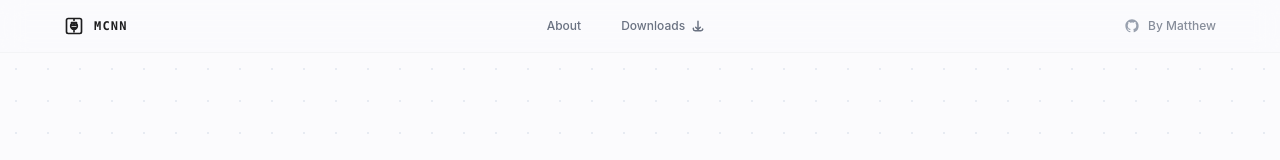
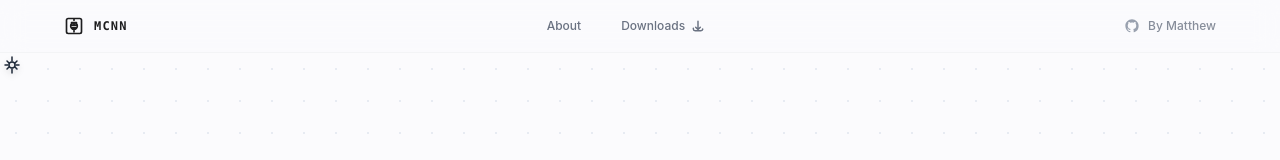
Before and after one commit to Shekwoyan/microscan-app, a React (Vite) app: page / in a window 1280 px wide. Shown: the top 160 px of the page. Built offline with nearby package versions, Linux system fonts and the light colour scheme.

Commit message:
Add cleanly looping and landing mosquito bug animation

```diff
--- a/src/App.jsx
+++ b/src/App.jsx
@@ -270,6 +270,18 @@ export default function App() {
         {/* ========================================================= */}
         {view === 'landing' && (
           <div className="animate-apple-in">
+
+            {/* The Mosquito Animation */}
+            <div className="absolute inset-0 pointer-events-none z-20 overflow-hidden">
+              <div className="animate-mosquito-flight absolute top-0 left-0">
+                <div className="animate-buzz-stop">
+                  <svg className="w-6 h-6 text-gray-800 drop-shadow-md" viewBox="0 0 24 24" fill="none" stroke="currentColor" strokeWidth="1.5" strokeLinecap="round" strokeLinejoin="round">
+                    <path d="M12 4v4m0 8v4M7 8l2 2m6 4l2 2M5 12h3m8 0h3M7 16l2-2m6-4l2-2" />
+                    <circle cx="12" cy="12" r="3" />
+                  </svg>
+                </div>
+              </div>
+            </div>
 
             {/* Hero Core Segment */}
             <section className="relative w-full overflow-hidden">
```
Also changed, not shown: 4 other files (tests, documents, lock files or other folders).
